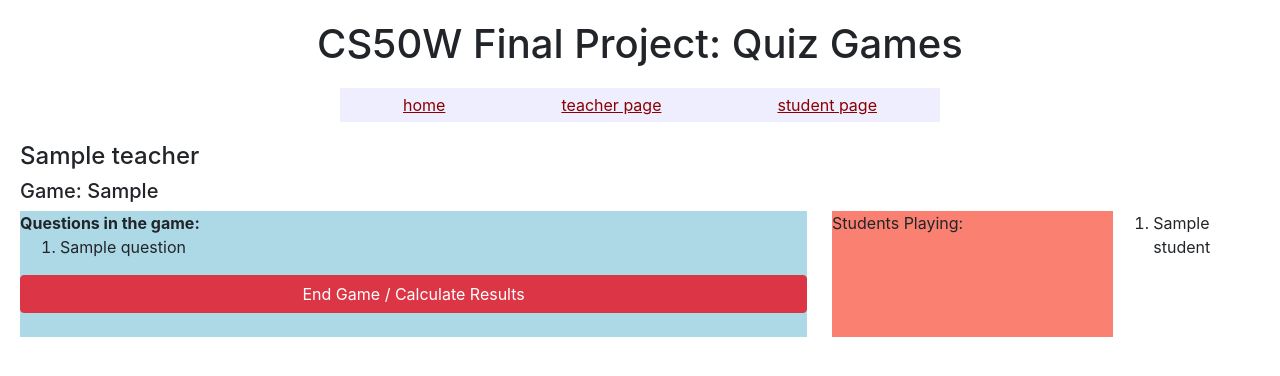
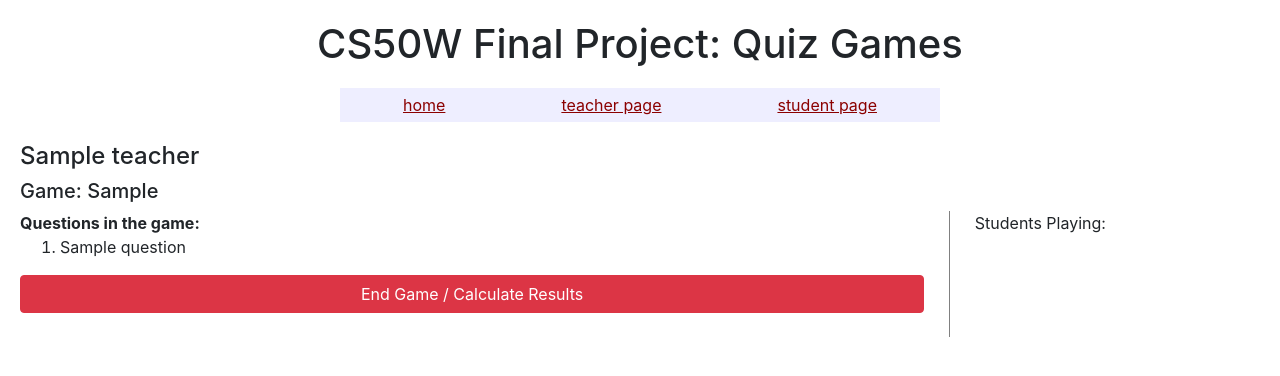
Before and after one commit to raphaeluziel/quiz, a Flask app: template templates/game_control.html in a window 1280 px wide. Shown: the top 376 px of the page. Run offline with Flask 2, Linux system fonts and the light colour scheme; the template is opened without the code that fills it: most values are stand-ins (such as "Sample title", 1, 10 or a date in 2020); some libraries are stand-ins or nearby versions.

Commit message:
Minor format changes

```diff
--- a/static/styles.css
+++ b/static/styles.css
@@ -30,13 +30,13 @@ a{
   padding: 3px 0;
 }
 .game-control{
-  width: 70%;
+  width: 75%;
   margin-right: 2%;
-  background-color:lightblue;
+  padding-right: 2%;
+  border-right: 1px solid gray;
 }
 .student-results{
-  width: 25%;
-  background-color:salmon;
+  width: 20%;
 }
 .game-questions{
   cursor: pointer;
--- a/templates/game_control.html
+++ b/templates/game_control.html
@@ -38,14 +38,6 @@
 
     <div class="student-results" id="show_students_in_room">Students Playing:</div>
 
-    <hr>
-
-    <ol>
-      {% for student in students %}
-        <li>{{ student.student_name }}</li>
-      {% endfor %}
-    </ol>
-
   </div>
 
   <!-- needed to get information into game_control.js -->
```
